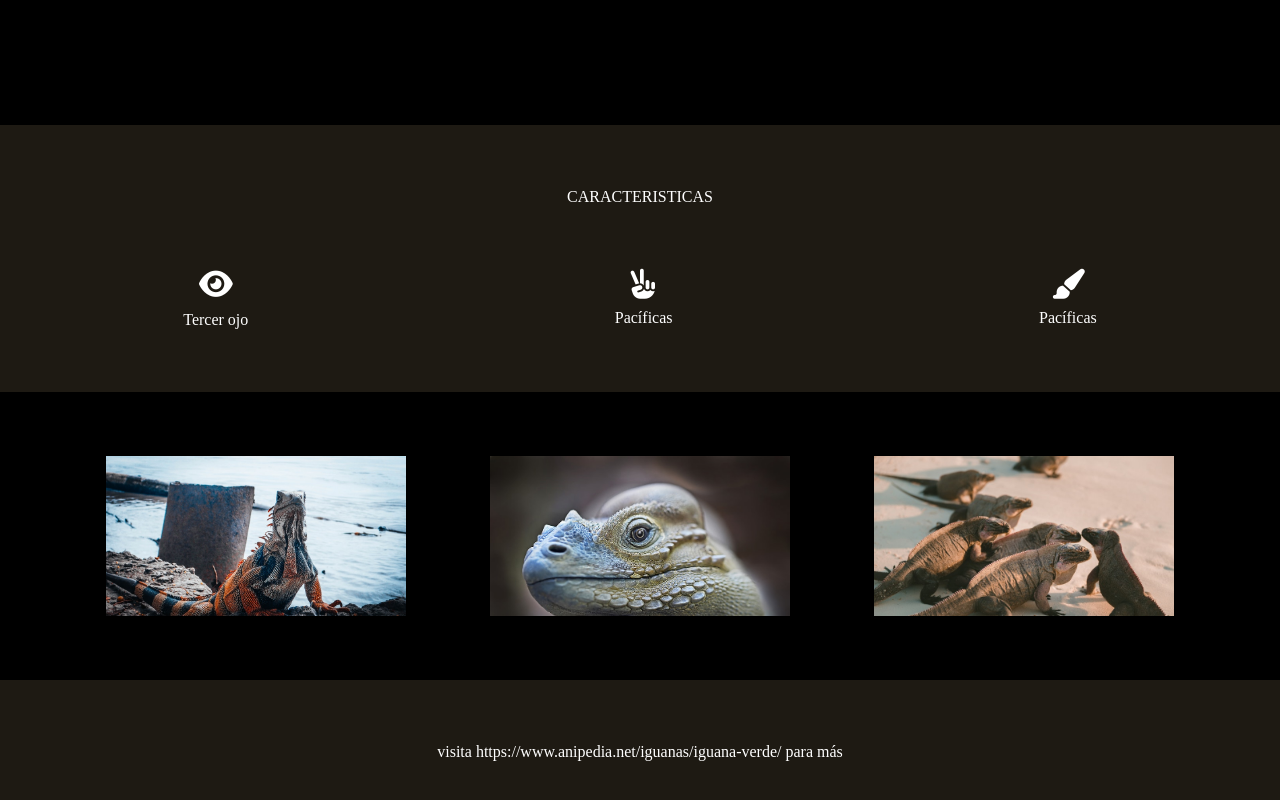
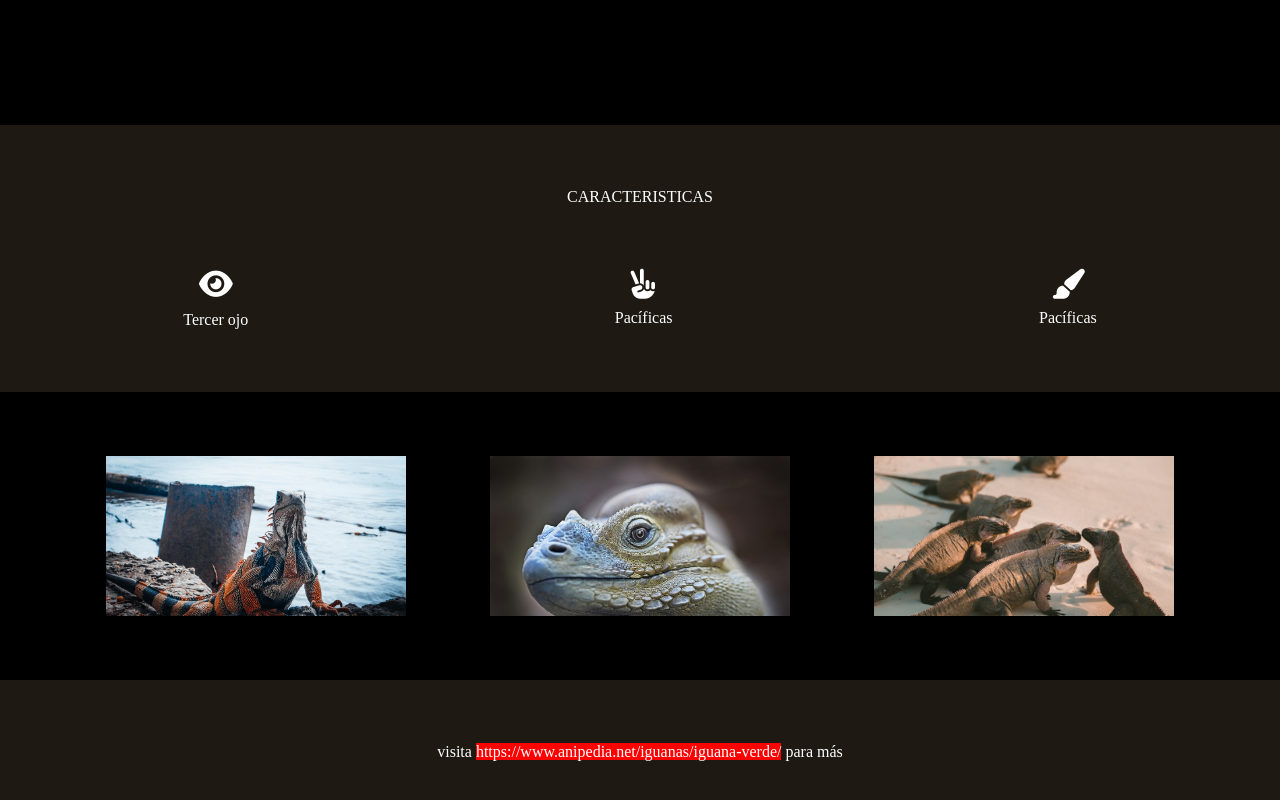
Before and after one commit to franciscokataldocl/iguana_page, a plain HTML site: page index.html in a window 1280 px wide. Shown: the part 1086-1886 px from the top of the page. Drawn offline with Linux system fonts and the light colour scheme.

Commit message:
modificado css

```diff
--- a/assets/css/style.css
+++ b/assets/css/style.css
@@ -163,3 +163,7 @@ color:white;
     color: white;
     text-decoration: none;
   }
+
+  .test{
+    background:red;
+  }
```
